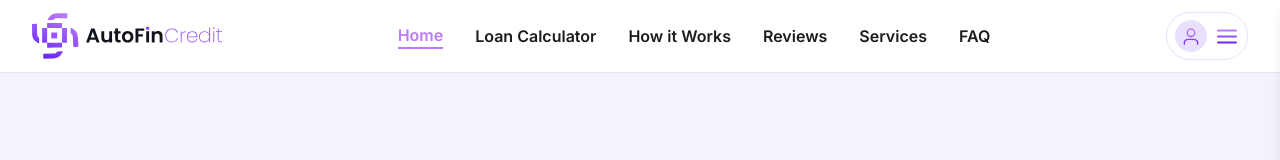
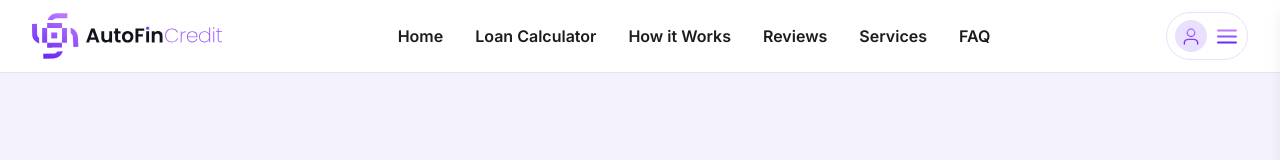
Before and after one commit to abu-kausar/autofin, a Next.js app: page / in a window 1280 px wide. Shown: the top 160 px of the page. Built offline with nearby package versions, Linux system fonts and the light colour scheme; no server answers.

Commit message:
header modified

```diff
--- a/src/components/presentation/Header.tsx
+++ b/src/components/presentation/Header.tsx
@@ -10,9 +10,22 @@ import Sidebar from './Sidebar';
 const Header = () => {
   const pathname = usePathname();
 
-  const isActive = (path: string) =>
-    pathname === path
-      ? "text-[#BB7AFE] border-b-2 border-[#BB7AFE]" : "text-primaryTextColor";
+  // const isActive = (path: string) =>
+  //   pathname === path
+  //     ? "text-[#BB7AFE] border-b-2 border-[#BB7AFE]" : "text-primaryTextColor";
+
+  const isActive = (path: string) => {
+    if (typeof window !== 'undefined') {
+      const currentHash = window.location.hash;
+
+      // Check if the path matches the current pathname or hash
+      return (pathname === path || currentHash === path)
+        ? "text-[#BB7AFE] border-b-2 border-[#BB7AFE]"
+        : "text-primaryTextColor";
+    }
+
+    return "text-primaryTextColor"; // Default class when window is not available (SSR)
+  };
 
   return (
     <div className='border-b border-[#05010D1A]'>
@@ -27,7 +40,9 @@ const Header = () => {
           <div className='flex items-center gap-8'>
             {
               navRoutes.map((route, idx) => (
-                <Link href={route.url} key={idx} className={`text-base font-semibold ${isActive(route.url)}`}>{route.title}</Link>
+                <Link href={route.url} key={idx} className={`text-base font-semibold cursor-pointer ${isActive(route.url)}`}>
+                  {route.title}
+                </Link>
               ))
             }
           </div>
--- a/src/components/presentation/Sidebar.tsx
+++ b/src/components/presentation/Sidebar.tsx
@@ -5,6 +5,7 @@ import Image from 'next/image';
 import ApplyModal from '../modal/ApplyModal';
 import AuthModal from '../modal/AuthModal';
 import { useAuth } from '@/hooks/AuthProvider';
+import React from 'react';
 
 const faqs = [
     {
--- a/src/components/presentation/landing/Hero.tsx
+++ b/src/components/presentation/landing/Hero.tsx
@@ -9,7 +9,7 @@ const Hero: React.FC<LandingPageProps> = ({ handleModalToggle }) => {
     const { user } = useAuth();
 
     return (
-        <div className='relative bg-[#F3F2FD] mx-auto pt-[12px] pb-[200px] mb-[330px]'>
+        <div id='home' className='relative bg-[#F3F2FD] mx-auto pt-[12px] pb-[200px] mb-[330px]'>
             <div className='mx-auto max-w-[1294px] flex items-center mt-[60px]'>
                 <div className='w-1/2 flex flex-col gap-5'>
                     <h1 className='text-[60px] 2xl:text-[72px] font-semibold leading-[70px] 2xl:leading-[81px]'>
--- a/src/components/presentation/landing/LoanCalculator.tsx
+++ b/src/components/presentation/landing/LoanCalculator.tsx
@@ -9,7 +9,7 @@ const LoanCalculator = () => {
   const [loanDetails, setLoanDetails] = useState<{ monthlyInstallment: string; totalPayment: string } | null>(null);
 
   return (
-    <div className='absolute left-0 right-0 mx-auto transform translate-y-[50%] bottom-0 bg-white max-w-[1294px] flex items-center gap-5 rounded-[8px] custom-shadow'>
+    <div id='loan-calculator' className='absolute left-0 right-0 mx-auto transform translate-y-[50%] bottom-0 bg-white max-w-[1294px] flex items-center gap-5 rounded-[8px] custom-shadow'>
       <div className='w-[60%] flex flex-col gap-[50px] p-5'>
         <span className='flex items-center gap-1'>
           <h3 className='text-2xl font-semibold text-bgBlack'>Auto Loan Calculator</h3>
--- a/src/components/presentation/landing/Reviews.tsx
+++ b/src/components/presentation/landing/Reviews.tsx
@@ -8,7 +8,7 @@ const Reviews = () => {
     const [rightIsHovered, setRightIsHovered] = useState(false);
 
     return (
-        <div className='mx-auto max-w-[1294px] font-inter my-[96px]'>
+        <div id='reviews' className='mx-auto max-w-[1294px] font-inter my-[96px]'>
             <div className='flex flex-col gap-[50px]'>
                 <div className='flex flex-col gap-[10px]'>
                     <p className='text-lg font-normal text-[#7D7F84] opacity-90'>REVIEWS</p>
--- a/src/components/presentation/landing/Services.tsx
+++ b/src/components/presentation/landing/Services.tsx
@@ -8,7 +8,7 @@ const Services: React.FC<LandingPageProps> = ({ handleModalToggle }) => {
     const { user } = useAuth();
 
     return (
-        <div className='bg-[url("/images/bg.png")] mx-auto py-[96px]'>
+        <div id='services' className='bg-[url("/images/bg.png")] mx-auto py-[96px]'>
             <div className='mx-auto max-w-[1294px] flex items-center'>
                 <div className='w-1/2 flex flex-col gap-[50px]'>
                     <div className='flex flex-col gap-3'>
--- a/src/components/presentation/landing/utils/landingRoutes.ts
+++ b/src/components/presentation/landing/utils/landingRoutes.ts
@@ -2,27 +2,27 @@ export const navRoutes = [
     {
         id: 1,
         title: 'Home',
-        url: '/',
+        url: '#home',
     },
     {
         id: 2,
         title: 'Loan Calculator',
-        url: '/loan-calculator',
+        url: '#loan-calculator',
     },
     {
         id: 3,
         title: 'How it Works',
-        url: '/how-it-works',
+        url: '#how-it-works',
     },
     {
         id: 4,
         title: 'Reviews',
-        url: '/reviews',
+        url: '#reviews',
     },
     {
         id: 5,
         title: 'Services',
-        url: '/services',
+        url: '#services',
     },
     {
         id: 6,
```
